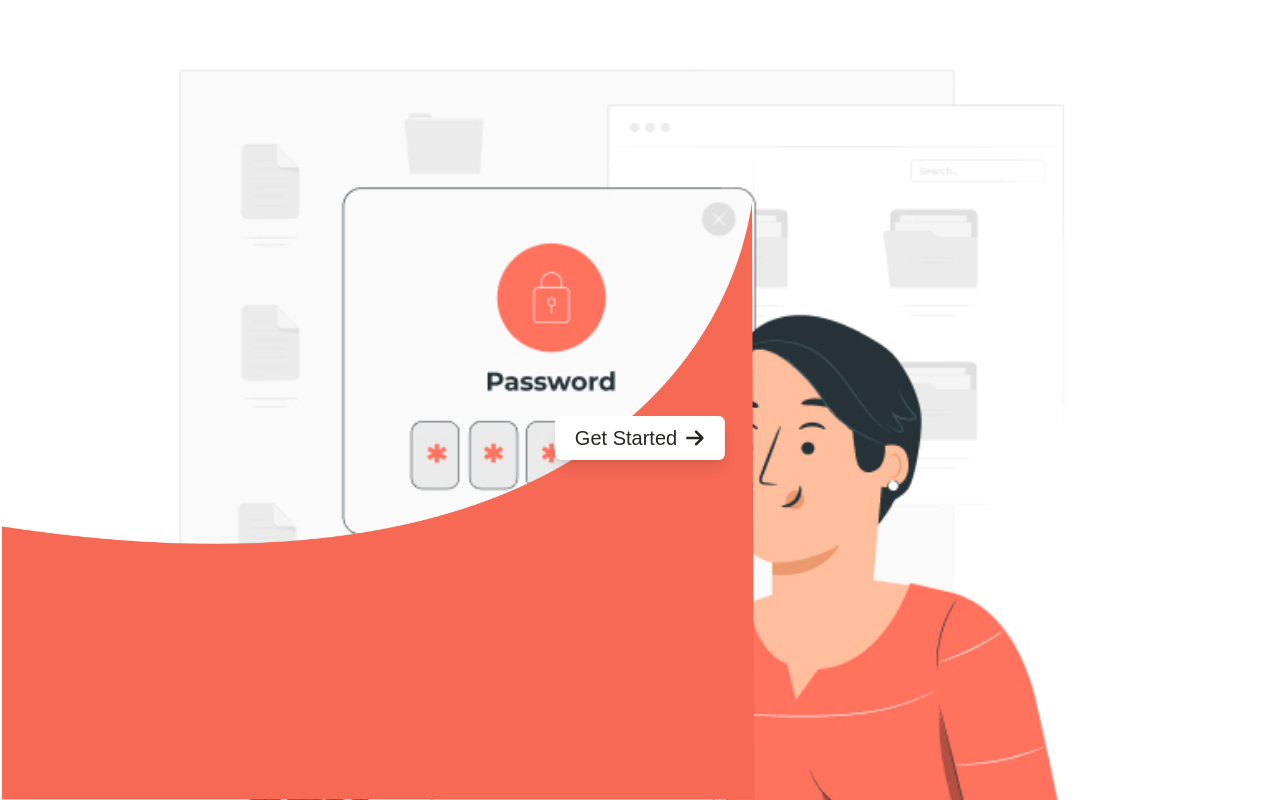
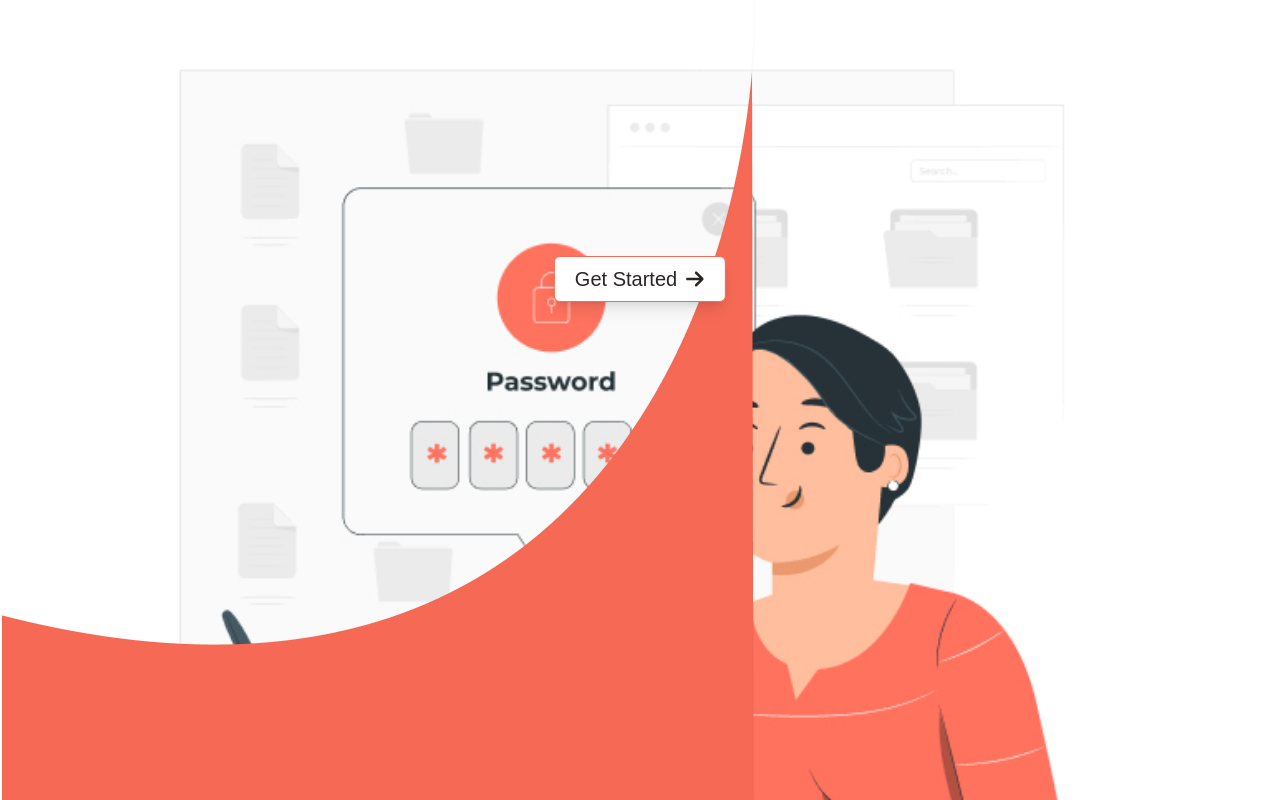
Before and after one commit to sandeepshukla1555/QuestionPaperGenerator, a Next.js app: page / in a window 1280 px wide. Shown: the top 800 px of the page. Built offline with nearby package versions, Linux system fonts and the light colour scheme.

Commit message:
commit 1.1.2
commit 1.1.2

```diff
--- a/src/pages/GPG.tsx
+++ b/src/pages/GPG.tsx
@@ -6,9 +6,9 @@ import Link from "next/link";
 
 const GPG = () => {
   return (
-    <div className="relative h-screen">
+    <div className="relative h-screen overflow-hidden">
       <Image className="w-4/5 mx-auto" alt="Welcome Hero" src={welcomeHero} />
-      <div className="text-center absolute bottom-0 w-full h-[80%]">
+      <div className="text-center absolute bottom-0 w-full max-h-[100%]">
         <Image
           className="relative h-full"
           alt="Welcome Banner"
@@ -19,7 +19,7 @@ const GPG = () => {
           className="absolute transform top-64 left-1/2
             -translate-x-1/2 py-2 px-5 text-stone-800 font-medium
             text-xl text-center rounded-md shadow-lg mx-auto bg-white
-            flex items-center gap-2 hover:opacity-85"
+            flex items-center gap-2 hover:opacity-85 border border-brand"
         >
           Get Started <FaArrowRight />
         </Link>
```
